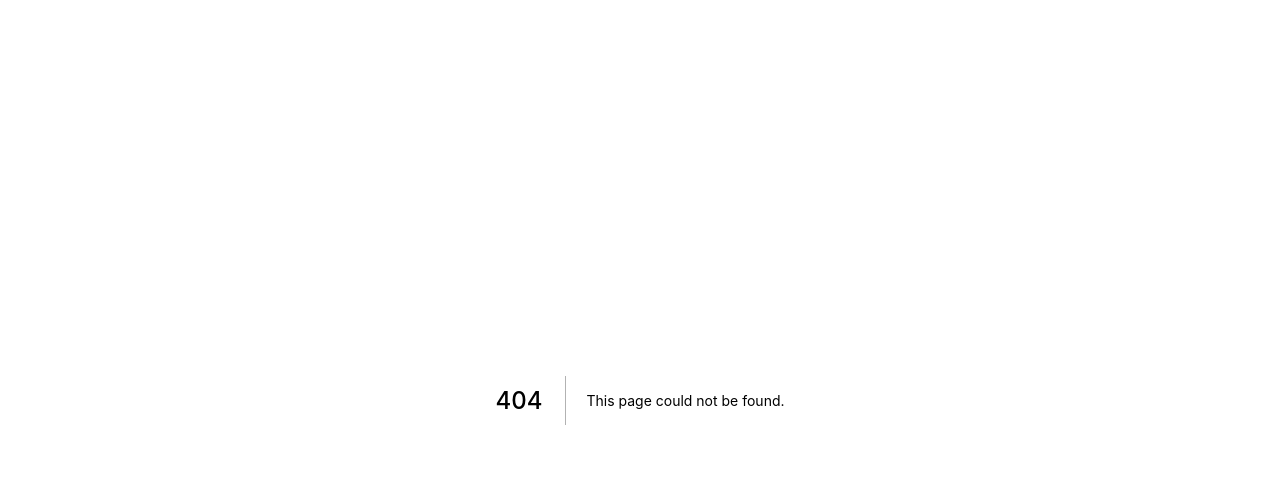
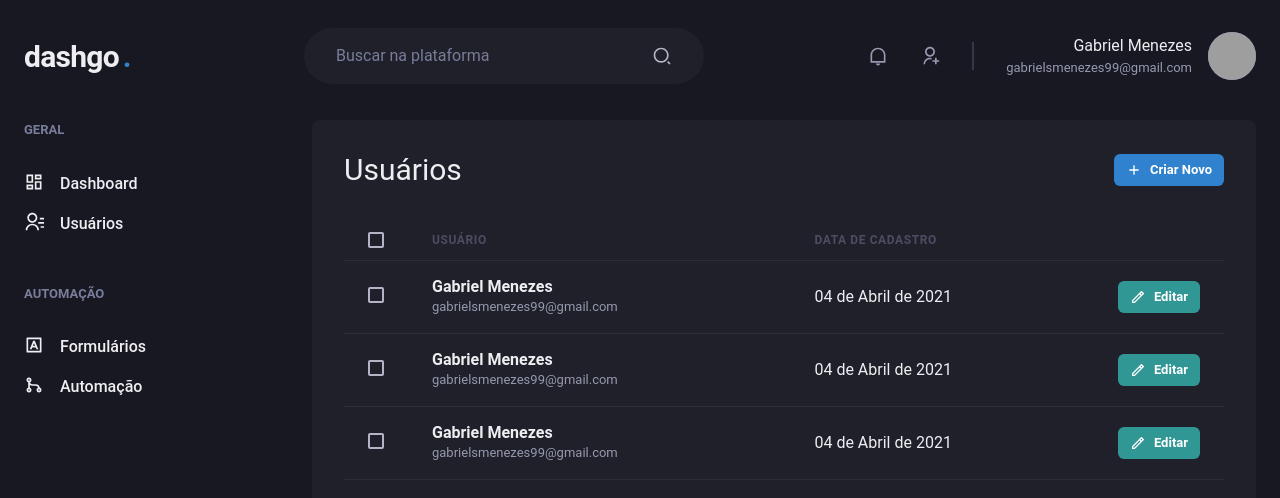
Before and after one commit to mnzsss/ignite-dashgo, a Next.js app: page /users in a window 1280 px wide. Before the commit this address had no page. Shown: the top 498 px of the page. Built offline with nearby package versions, Linux system fonts and the light colour scheme; grey boxes are pictures that could not be loaded.

Commit message:
up to github

```diff
--- a/package.json
+++ b/package.json
@@ -12,9 +12,11 @@
     "@chakra-ui/react": "^1.4.2",
     "@emotion/react": "^11.1.5",
     "@emotion/styled": "^11.1.5",
+    "apexcharts": "^3.26.0",
     "framer-motion": "^4.1.2",
     "next": "10.1.2",
     "react": "17.0.2",
+    "react-apexcharts": "^1.3.7",
     "react-dom": "17.0.2",
     "react-icons": "^4.2.0"
   },
--- /dev/null
+++ b/src/pages/users/index.tsx
@@ -0,0 +1,136 @@
+import {
+  Box,
+  Flex,
+  Heading,
+  Button,
+  Icon,
+  Table,
+  Thead,
+  Tr,
+  Th,
+  Td,
+  Tbody,
+  Checkbox,
+  Text
+} from '@chakra-ui/react'
+import { RiAddLine, RiPencilLine } from 'react-icons/ri'
+
+import { Header, Sidebar } from '@components'
+
+export default function UserList() {
+  return (
+    <Box>
+      <Header />
+
+      <Flex w="100%" my="6" maxW={1480} mx="auto" px="6">
+        <Sidebar />
+
+        <Box flex="1" borderRadius={8} bg="gray.800" p="8">
+          <Flex mb="8" justify="space-between" align="center">
+            <Heading fontWeight="normal" size="lg">
+              Usuários
+            </Heading>
+
+            <Button
+              as="a"
+              href="/create"
+              size="sm"
+              fontSize="small"
+              colorScheme="blue"
+              leftIcon={<Icon as={RiAddLine} fontSize="md" />}
+            >
+              Criar Novo
+            </Button>
+          </Flex>
+
+          <Table colorScheme="whiteAlpha">
+            <Thead>
+              <Tr>
+                <Th px="6" color="gray.300" w="8">
+                  <Checkbox colorScheme="blue" />
+                </Th>
+                <Th>Usuário</Th>
+                <Th>Data de Cadastro</Th>
+                <Th w="8"></Th>
+              </Tr>
+            </Thead>
+            <Tbody>
+              <Tr>
+                <Td px="6">
+                  <Checkbox colorScheme="blue" />
+                </Td>
+                <Td>
+                  <Box>
+                    <Text fontWeight="bold">Gabriel Menezes</Text>
+                    <Text fontSize="small" color="gray.300">
+                      gabrielsmenezes99@gmail.com
+                    </Text>
+                  </Box>
+                </Td>
+                <Td>04 de Abril de 2021</Td>
+                <Td>
+                  <Button
+                    size="sm"
+                    fontSize="small"
+                    colorScheme="teal"
+                    leftIcon={<Icon as={RiPencilLine} fontSize="md" />}
+                  >
+                    Editar
+                  </Button>
+                </Td>
+              </Tr>
+              <Tr>
+                <Td px="6">
+                  <Checkbox colorScheme="blue" />
+                </Td>
+                <Td>
+                  <Box>
+                    <Text fontWeight="bold">Gabriel Menezes</Text>
+                    <Text fontSize="small" color="gray.300">
+                      gabrielsmenezes99@gmail.com
+                    </Text>
+                  </Box>
+                </Td>
+                <Td>04 de Abril de 2021</Td>
+                <Td>
+                  <Button
+                    size="sm"
+                    fontSize="small"
+                    colorScheme="teal"
+                    leftIcon={<Icon as={RiPencilLine} fontSize="md" />}
+                  >
+                    Editar
+                  </Button>
+                </Td>
+              </Tr>
+              <Tr>
+                <Td px="6">
+                  <Checkbox colorScheme="blue" />
+                </Td>
+                <Td>
+                  <Box>
+                    <Text fontWeight="bold">Gabriel Menezes</Text>
+                    <Text fontSize="small" color="gray.300">
+                      gabrielsmenezes99@gmail.com
+                    </Text>
+                  </Box>
+                </Td>
+                <Td>04 de Abril de 2021</Td>
+                <Td>
+                  <Button
+                    size="sm"
+                    fontSize="small"
+                    colorScheme="teal"
+                    leftIcon={<Icon as={RiPencilLine} fontSize="md" />}
+                  >
+                    Editar
+                  </Button>
+                </Td>
+              </Tr>
+            </Tbody>
+          </Table>
+        </Box>
+      </Flex>
+    </Box>
+  )
+}
```
Also changed, not shown: src/components/Pagination.tsx (added, +7 -0 lines), src/pages/dashboard.tsx (+99 -1 lines), 1 other file (tests, documents, lock files or other folders).
